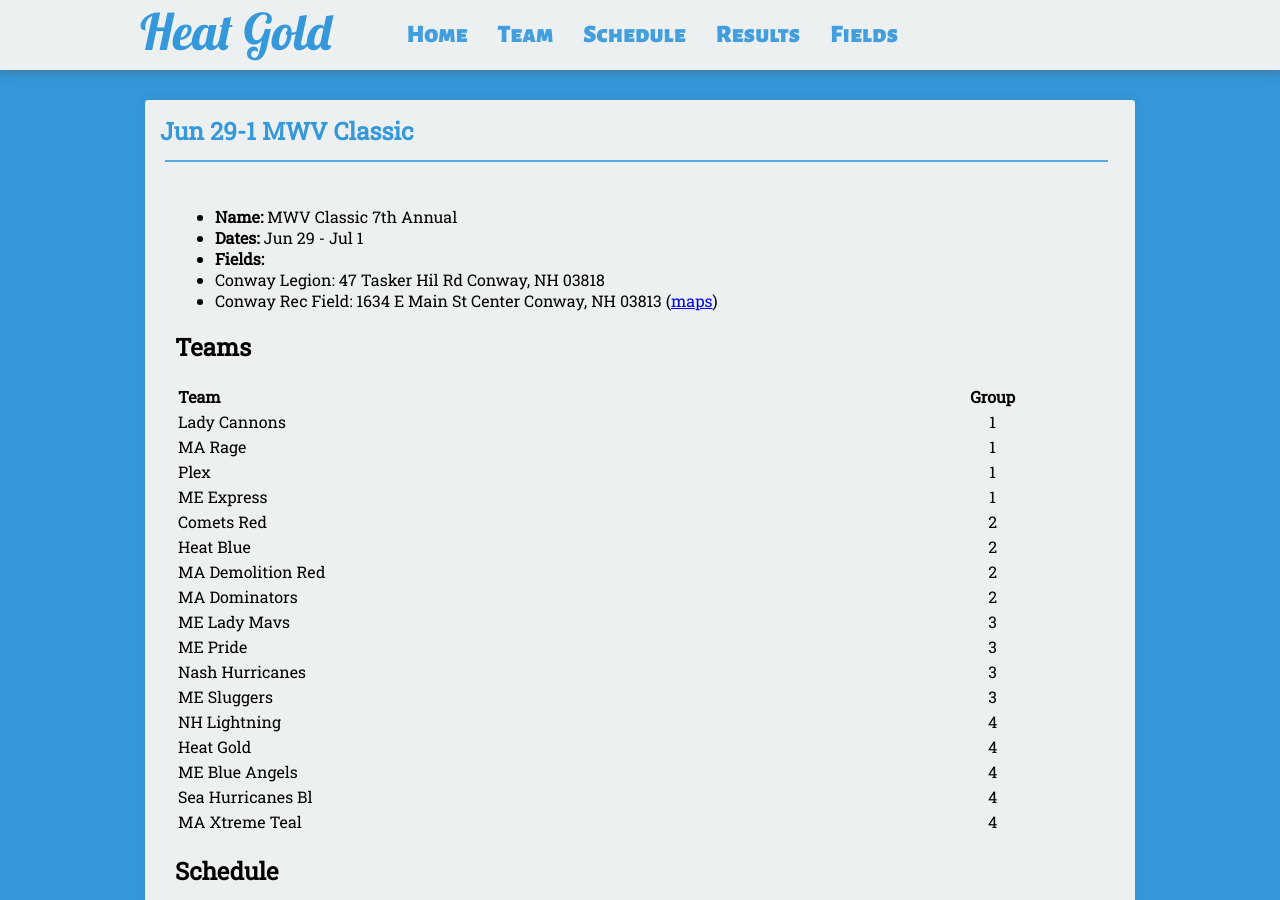
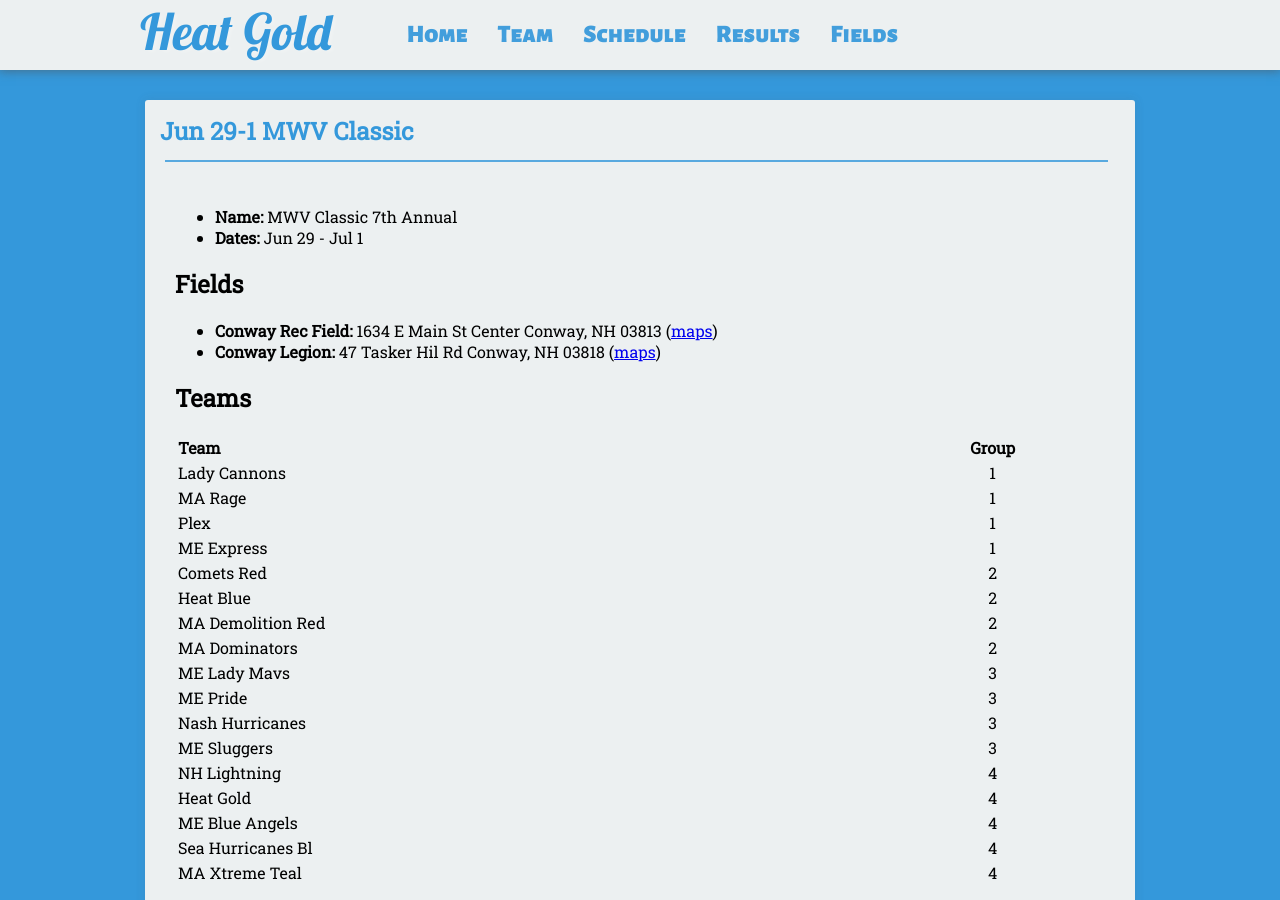
Before and after one commit to seanmerrow/ecf, a Jekyll site: the page built from _posts/2018-07-10-Jun-29-Jul-1.md, in a window 1280 px wide and 900 px high. Built offline with Jekyll 4.4.1, drawn with Linux system fonts in a browser that asks for light colours; nearby versions of some CDN libraries.

Commit message:
Update 2018-07-10-Jun-29-Jul-1.md

```diff
--- a/_posts/2018-07-10-Jun-29-Jul-1.md
+++ b/_posts/2018-07-10-Jun-29-Jul-1.md
@@ -10,9 +10,12 @@ category:
 ---
 * **Name:** MWV Classic 7th Annual
 * **Dates:** Jun 29 - Jul 1
-* **Fields:**
-* Conway Legion: 47 Tasker Hil Rd Conway, NH 03818
-* Conway Rec Field: 1634 E Main St Center Conway, NH 03813 ([maps](http://maps.google.com/maps?q=1634%20E%20Main%20St%20Center%20Conway,%20NH%2003813))
+
+## Fields
+
+* **Conway Rec Field:** 1634 E Main St Center Conway, NH 03813 ([maps](http://maps.google.com/maps?q=1634%20E%20Main%20St%20Center%20Conway,%20NH%2003813))
+* **Conway Legion:** 47 Tasker Hil Rd Conway, NH 03818 ([maps](http://maps.google.com/maps?q=47%20Tasker%20Hil%20Rd%20Conway,%20NH%2003818))
+
 
 ## Teams
 
@@ -44,15 +47,15 @@ category:
 
 | Time | Opponent | Field |
 |:---  |:---      |:---   |
-| 5:15  | NH Lightning      | Conway Rec   |
-| 6:45  | Sea Hurricanes    | Conway Rec   |
+| 5:15  | NH Lightning      | [Conway Rec](http://maps.google.com/maps?q=1634%20E%20Main%20St%20Center%20Conway,%20NH%2003813)   |
+| 6:45  | Sea Hurricanes    | [Conway Rec](http://maps.google.com/maps?q=1634%20E%20Main%20St%20Center%20Conway,%20NH%2003813)   |
 
 
 ### Saturday
 
 | Time | Opponent | Field |
 |:---  |:---      |:---   |
-| 9:30  | ME Blue Angels      | Conway Legion   |
+| 9:30  | ME Blue Angels      | [Conway Legion](http://maps.google.com/maps?q=47%20Tasker%20Hil%20Rd%20Conway,%20NH%2003818)   |
 
 
 ### Sunday
```
